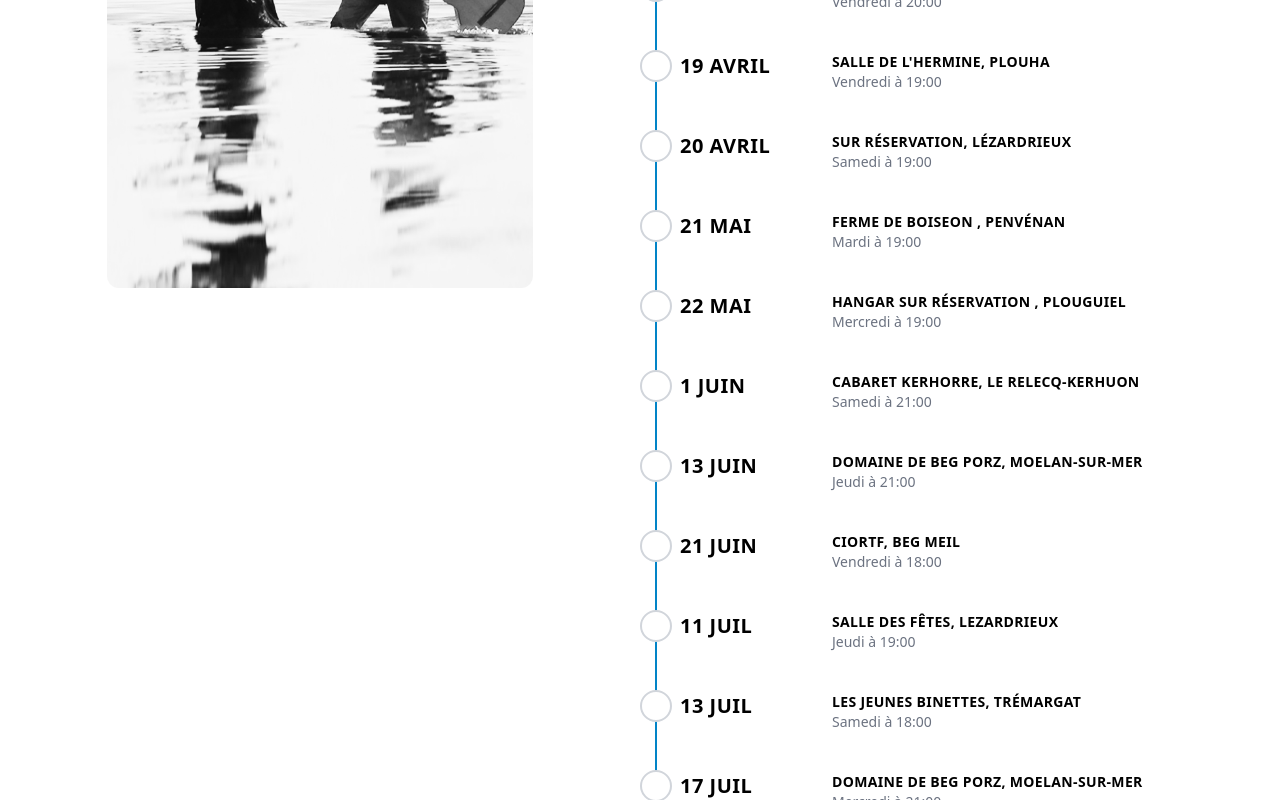
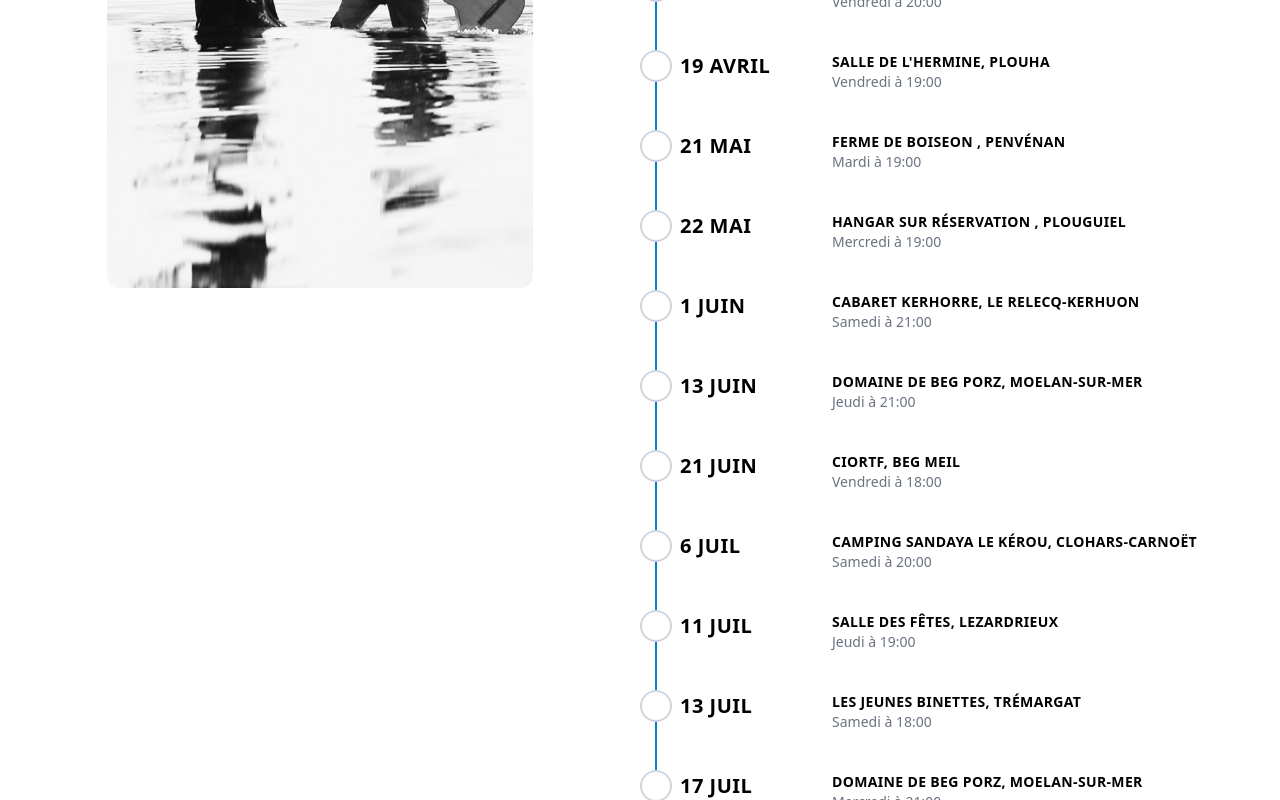
Before and after one commit to AlexandreKempf/en-tete-a-texte, a SvelteKit app: page /concerts in a window 1280 px wide. Shown: the part 480-1280 px from the top of the page. Built offline with nearby package versions, Linux system fonts and the light colour scheme.

Commit message:
Update concerts.js

```diff
--- a/src/routes/concerts.js
+++ b/src/routes/concerts.js
@@ -206,10 +206,6 @@ export const concerts = [
         place: "Salle de L'Hermine, Plouha"
     },
     {
-        date: new Date(2024, 3, 20, 19),
-        place: 'Sur réservation, Lézardrieux'
-    },
-    {
         date: new Date(2024, 4, 21, 19),
         place: 'Ferme de Boiseon , Penvénan'
     },
@@ -230,6 +226,10 @@ export const concerts = [
         place: 'CIORTF, Beg Meil'
     },
     {
+        date: new Date(2024, 6, 6, 20),
+        place: 'Camping Sandaya Le Kérou, Clohars-Carnoët'
+    },
+    {
         date: new Date(2024, 6, 11, 19),
         place: 'Salle des Fêtes, Lezardrieux'
     },
@@ -240,6 +240,10 @@ export const concerts = [
     {
         date: new Date(2024, 6, 17, 21),
         place: 'Domaine de Beg Porz, Moelan-Sur-Mer'
+    },
+    {
+        date: new Date(2024, 7, 3, 20),
+        place: 'Camping Sandaya Le Kérou, Clohars-Carnoët'
     },
     {
         date: new Date(2024, 7, 14, 18),
```
